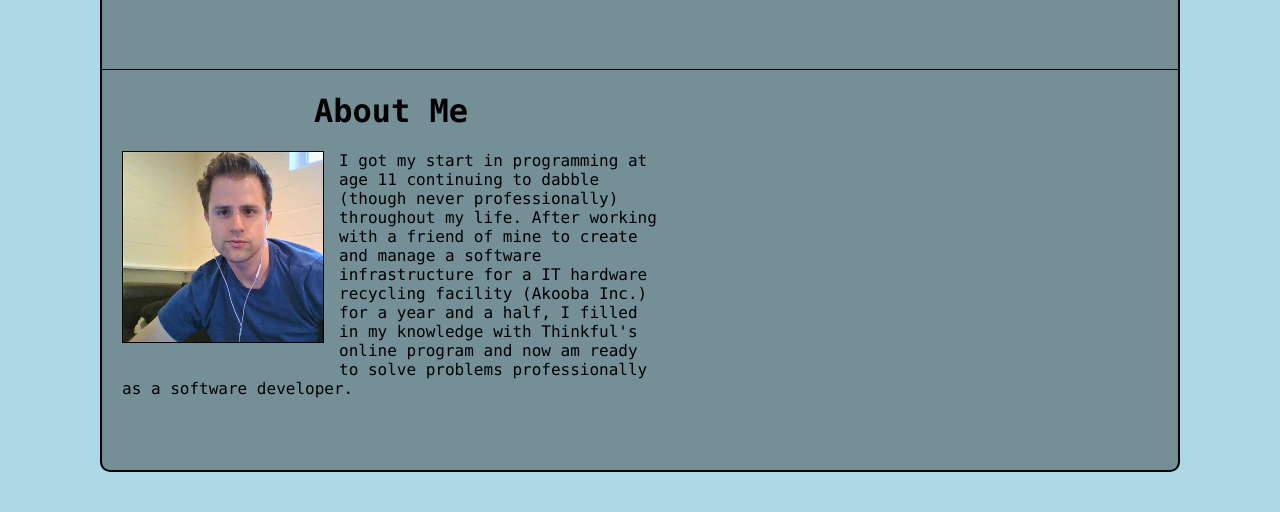
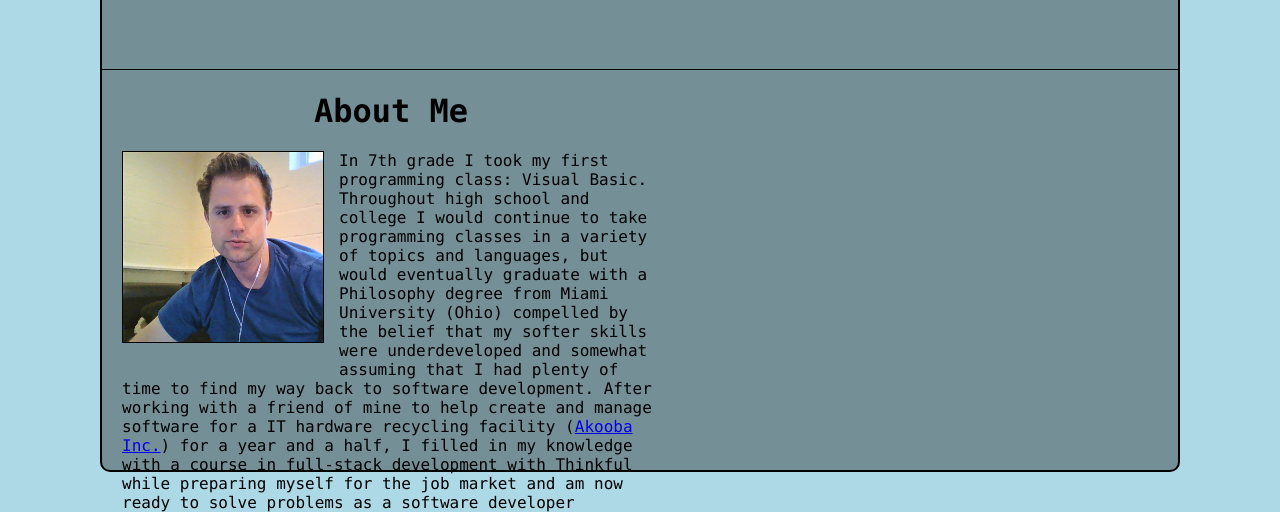
Before and after one commit to imussg/portfolio, a React (Create React App) app: page / in a window 1280 px wide. Shown: the part 640-1152 px from the top of the page. Before the commit the page ends 1112 px from the top, so only its background shows below. Built offline with nearby package versions, Linux system fonts and the light colour scheme.

Commit message:
changed the about me

```diff
--- a/src/components/about-me.js
+++ b/src/components/about-me.js
@@ -11,11 +11,14 @@ class Aboutme extends Component {
 						About Me
 					</h1>
 					<img className="about-me-pic"src={picture} />
-					I got my start in programming at age 11 continuing to dabble (though never professionally)
-					throughout my life.  After working with a friend of mine to create and manage a software
-					infrastructure for a IT hardware recycling facility (Akooba Inc.) for a year and a half,
-					I filled in my knowledge with Thinkful's online program and now am ready to solve problems
-					professionally as a software developer.
+					In 7th grade I took my first programming class: Visual Basic.  Throughout high school and
+					college I would continue to take programming classes in a variety of topics and languages,
+					but would eventually graduate with a Philosophy degree from Miami University (Ohio) compelled
+					by the belief that my softer skills were underdeveloped and somewhat assuming that I had plenty
+					of time to find my way back to software development.  After working with a friend of mine to
+					help create and manage software for a IT hardware recycling facility (<a href="https://akooba.com/">Akooba Inc.</a>) for a year and a half,
+					I filled in my knowledge with a course in full-stack development with Thinkful while preparing myself for the job market
+					and am now ready to solve problems as a software developer
 			</div>
 		);
 	}
```
